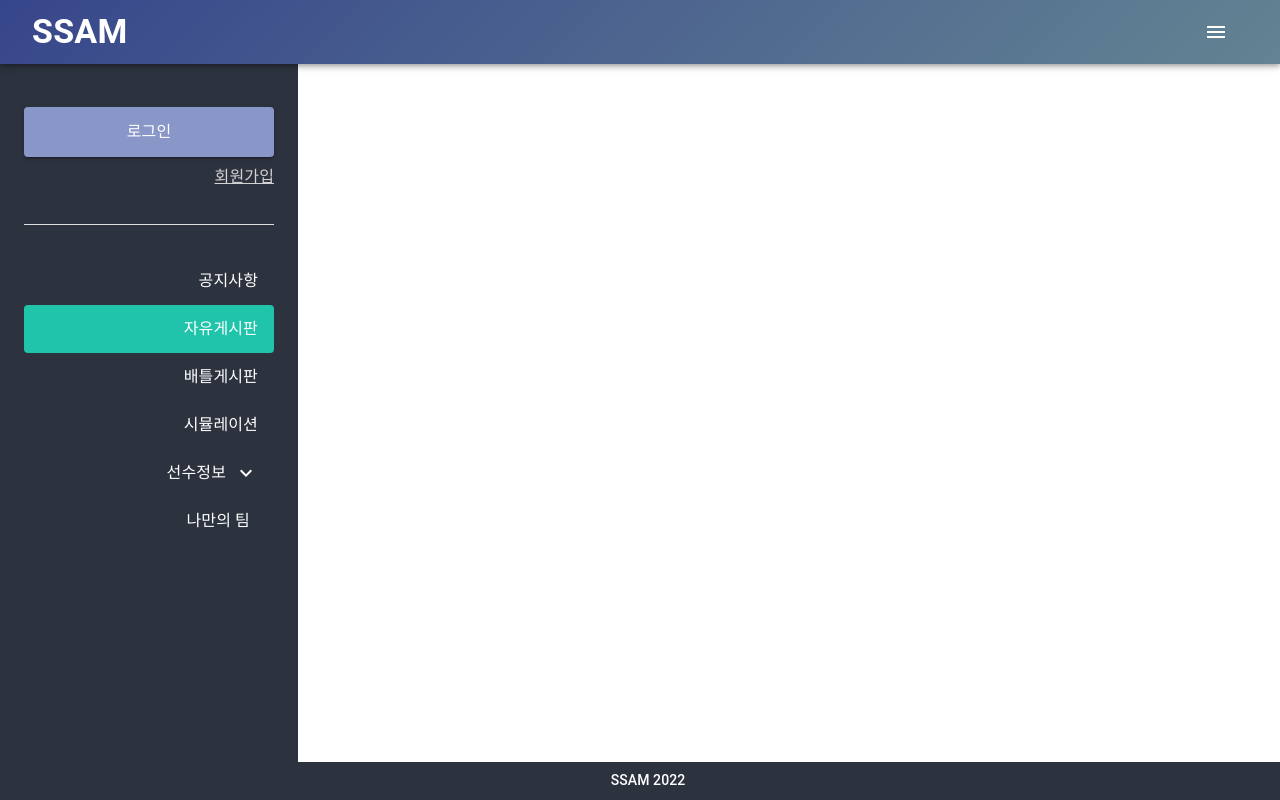
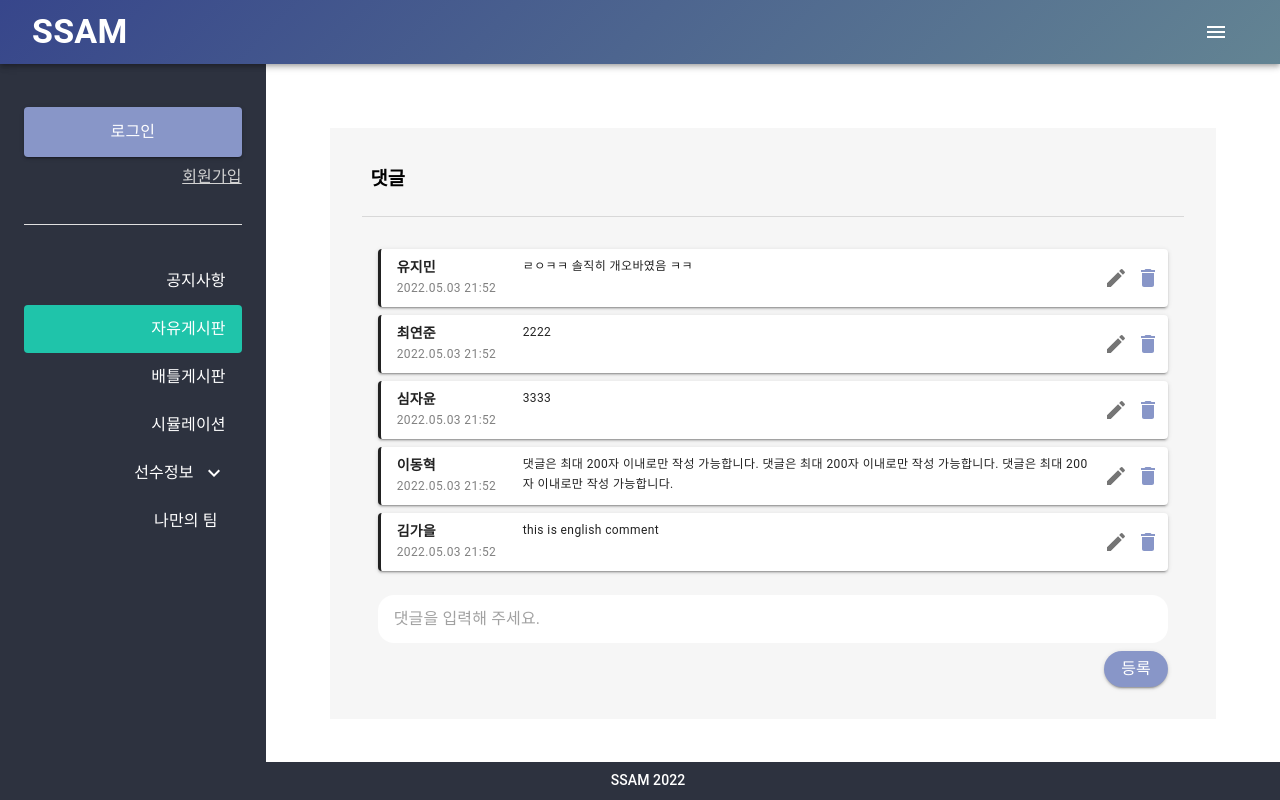
Before and after one commit to tekies09/ssafy-ssam, a React (Create React App) app in the folder Frontend/: page /commentform in a window 1280 px wide. Built offline with nearby package versions, Linux system fonts and the light colour scheme.

Commit message:
[FE] :sparkles: feat: Add comment form

```diff
--- /dev/null
+++ b/Frontend/src/components/Comment.jsx
@@ -0,0 +1,82 @@
+import React from "react";
+import { Box } from "@mui/material";
+import {
+  Button,
+  Card,
+  CardHeader,
+  CardContent,
+  CardActions,
+  TextField,
+  Typography,
+} from "@mui/material";
+import IconButton from "@mui/material/IconButton";
+import EditIcon from "@mui/icons-material/Edit";
+import DeleteIcon from "@mui/icons-material/Delete";
+
+const Comment = props => {
+  return (
+    <Card
+      elevation={2}
+      sx={{
+        display: "flex",
+        justifyContent: "space-between",
+        alignItems: "center",
+        borderLeft: 3,
+        my: 1,
+      }}
+    >
+      {/* <CardHeader title="Title" /> */}
+      <CardContent
+        sx={{
+          display: "flex",
+          flexDirection: "row",
+          justifyContent: "flex-start",
+          alignItems: "flex-start",
+          p: 1,
+        }}
+      >
+        <Box
+          sx={{
+            display: "flex",
+            flexDirection: "column",
+            justifyContent: "flex-start",
+            alignItems: "flex-start",
+            pl: 1,
+            pr: 2,
+          }}
+          minWidth="110px"
+        >
+          <Typography textAlign="left" variant="subtitle2">
+            <b>{props.comment.author}</b>
+          </Typography>
+          <Typography sx={{ color: "gray" }} textAlign="left" variant="caption">
+            {props.comment.created_at}
+          </Typography>
+        </Box>
+        <Typography textAlign="left" variant="caption">
+          {props.comment.content}
+        </Typography>
+      </CardContent>
+      <CardActions>
+        <IconButton sx={{ p: 0 }} aria-label="edit" size="large">
+          <EditIcon />
+        </IconButton>
+        <IconButton
+          sx={{ p: 0 }}
+          aria-label="delete"
+          size="large"
+          color="sub_300"
+        >
+          <DeleteIcon />
+        </IconButton>
+      </CardActions>
+    </Card>
+    // <Box sx={{ width: "100%", p: 1 }}>
+    //   {props.comment.author}
+    //   {props.comment.created_at}
+    //   {props.comment.content}
+    // </Box>
+  );
+};
+
+export default Comment;
--- /dev/null
+++ b/Frontend/src/components/CommentForm.jsx
@@ -0,0 +1,136 @@
+import React, { useState } from "react";
+
+import { Box, Button, Divider, Paper, Typography, Grid } from "@mui/material";
+import {
+  InputLabel,
+  FormControl,
+  OutlinedInput,
+  Input,
+  TextField,
+} from "@mui/material";
+import Comment from "./Comment";
+
+const CommentForm = props => {
+  const [form, setForm] = useState({
+    id: "",
+    author: "",
+    title: "",
+    content: "",
+  });
+
+  const mockComment = [
+    {
+      id: 1,
+      author: "유지민",
+      content: "ㄹㅇㅋㅋ 솔직히 개오바였음 ㅋㅋ",
+      created_at: "2022.05.03 21:52",
+    },
+    {
+      id: 2,
+      author: "최연준",
+      content: "2222",
+      created_at: "2022.05.03 21:52",
+    },
+    {
+      id: 3,
+      author: "심자윤",
+      content: "3333",
+      created_at: "2022.05.03 21:52",
+    },
+    {
+      id: 4,
+      author: "이동혁",
+      content:
+        "댓글은 최대 200자 이내로만 작성 가능합니다. 댓글은 최대 200자 이내로만 작성 가능합니다. 댓글은 최대 200자 이내로만 작성 가능합니다.",
+      created_at: "2022.05.03 21:52",
+    },
+    {
+      id: 5,
+      author: "김가을",
+      content: "this is english comment",
+      created_at: "2022.05.03 21:52",
+    },
+  ];
+
+  const handleCommentInput = event => {
+    const value = event.target.value;
+    console.log(value);
+
+    // TODO: 댓글 입력시 데이터 저장하기
+  };
+
+  return (
+    <Box
+      sx={{
+        display: "flex",
+        flexDirection: "column",
+        backgroundColor: "#F6F6F6",
+        alignItems: "center",
+        m: 8,
+        px: 4,
+        py: 2,
+      }}
+    >
+      <Box
+        sx={{
+          display: "flex",
+          flexDirection: "row",
+          justifyContent: "space-between",
+          alignItems: "center",
+          width: "100%",
+          mx: 2,
+        }}
+      >
+        <h3>&nbsp;&nbsp;댓글</h3>
+      </Box>
+
+      <Divider sx={{ mt: 1, mb: 2, width: "100%" }} />
+
+      <Box sx={{ width: "100%" }}>
+        <Box sx={{ m: 2 }}>
+          {mockComment.map(comment => (
+            <Comment comment={comment} />
+          ))}
+          {/* 새로운 댓글 입력창 */}
+          <FormControl sx={{ mt: 2, mb: 1 }} fullWidth>
+            <TextField
+              sx={{
+                borderRadius: 4,
+                backgroundColor: "white",
+                disableUnderline: true,
+                px: 2,
+                py: 1,
+              }}
+              onChange={handleCommentInput}
+              placeholder="댓글을 입력해 주세요."
+              variant="standard"
+              InputProps={{
+                disableUnderline: true,
+              }}
+            />
+          </FormControl>
+          {/* 댓글 등록 버튼 */}
+          <Grid container justifyContent="flex-end">
+            <Button
+              sx={{ m: 0, color: "white", borderRadius: 8 }}
+              variant="contained"
+              color="sub_300"
+            >
+              <Typography textAlign="left">등록</Typography>
+            </Button>
+          </Grid>
+          {/* <Button
+            sx={{ m: 0, color: "white", borderRadius: 8 }}
+            variant="contained"
+            color="sub_300"
+            size="large"
+          >
+            <Typography textAlign="left">등록</Typography>
+          </Button> */}
+        </Box>
+      </Box>
+    </Box>
+  );
+};
+
+export default CommentForm;
--- a/Frontend/src/routes/router.js
+++ b/Frontend/src/routes/router.js
@@ -7,10 +7,10 @@ import NoticeCreatePage from "../pages/Board/NoticeCreatePage";
 import FreeBoardList from "../pages/Board/FreeBoardList";
 import FreeCreatePage from "../pages/Board/FreeCreatePage";
 import BattleBoardList from "../pages/Board/BattleBoardList";
-import BattleCreatePage from "../pages/Board/BattleCreatePage";
 import MainPage from "../pages/MainPage";
 import Sidebar from "../components/Sidebar";
 import { Box } from "@mui/material";
+import CommentForm from "../components/CommentForm";
 
 export default function RouterComponent() {
   return (
@@ -27,7 +27,9 @@ export default function RouterComponent() {
             <Route path="/board/free" element={<FreeBoardList />} />
             <Route path="/board/free/create" element={<FreeCreatePage />} />
             <Route path="/board/battle" element={<BattleBoardList />} />
-            <Route path="/board/battle/create" element={<BattleCreatePage />} />
+
+            {/* 댓글 폼 확인을 위한 임시 URL (삭제 예정) */}
+            <Route path="/commentform" element={<CommentForm />} />
           </Routes>
         </Box>
       </Router>
```
